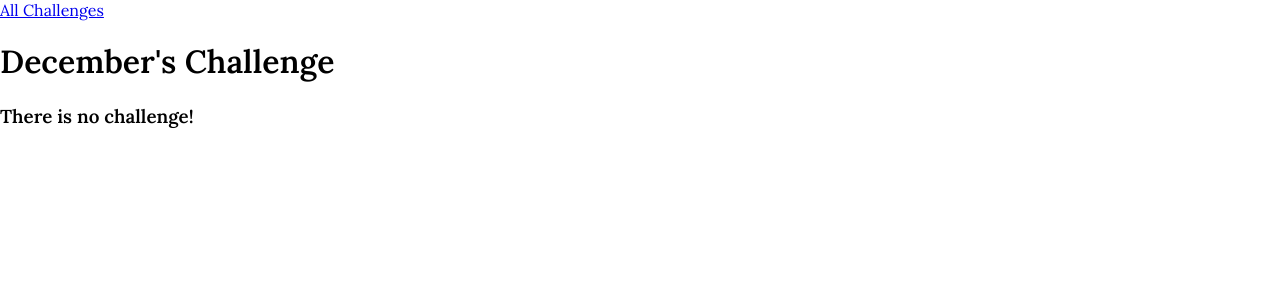
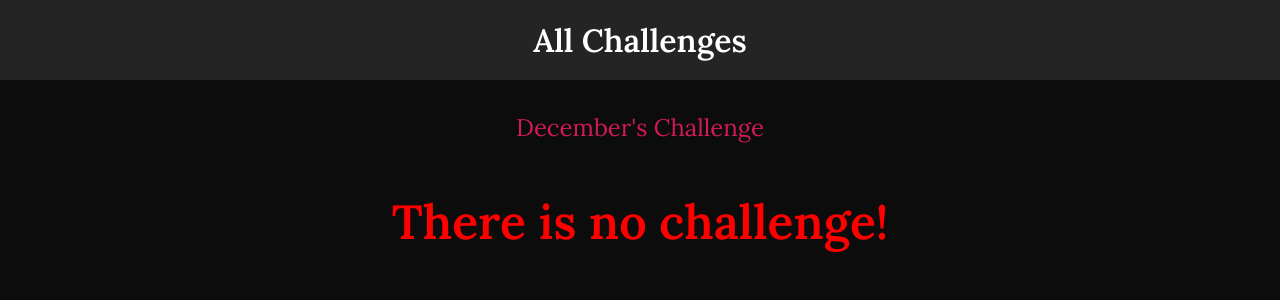
Before and after one commit to unchaineddev/monthly-challenges-app, a Django app: page /challenge/december in a window 1280 px wide. Shown: the top 300 px of the page. Run offline with Django 4.2, Linux system fonts and the light colour scheme.

Commit message:
adding final css

```diff
--- /dev/null
+++ b/challenge/static/challenges/main.css
@@ -0,0 +1,55 @@
+h1, h2 {
+    text-align: center;
+    font-weight: bold;
+    color: rgb(160, 240, 240);
+}
+
+
+h1{
+    font-size: 1.5rem;
+    margin: 2rem 0 1rem 0;
+    font-weight: normal;
+    color: rgb(211, 26, 88);
+}
+
+
+h2{
+    font-size: 3rem;
+}
+
+
+.fallback {
+    font-size: 3rem;
+    text-align: center;
+    color: red;
+    font-weight: bold;
+}
+
+
+
+/* Header */
+
+header {
+    width: 100%;
+    height: 5rem;
+    background-color: rgb(37, 36, 36);
+}
+
+header nav{
+    width: 100%;
+    height: 100%;
+    display: flex;
+    justify-content: center;
+    align-items: center;
+}
+
+header nav a {
+    color: white;
+    font-size: 2rem;
+    font-weight: bold;
+    text-decoration: none;
+}
+
+header nav a:hover, header nav li:active {
+    color: rgb(228, 25, 177);
+}
--- a/challenge/templates/challenge/main.html
+++ b/challenge/templates/challenge/main.html
@@ -1,6 +1,13 @@
 {% extends 'base.html' %}
+{% load static %}
 
 {% block title %}Monthly Challenges 2024{% endblock title %}
+
+
+{% block css-block %}
+{% comment %} <link rel="stylesheet" href="{% static 'challenges/style.css' %}"> {% endcomment %}
+<link rel="stylesheet" href="{% static 'challenges/main.css' %}">
+{% endblock css-block %}
 
 {% block content %}
 
@@ -11,7 +18,7 @@
     {% if text is not None %}
         <h2>{{ text }}</h2>
     {% else %}
-        <h3>There is no challenge!</h3>
+        <p class="fallback">There is no challenge!</p>
     {% endif %}
 
 {% endblock content %}
--- a/static/styles.css
+++ b/static/styles.css
@@ -6,4 +6,5 @@ html{
 
 body{
     margin: 0;
+    background-color: rgb(12, 12, 12);
 }
```
Also changed, not shown: challenge/static/challenges/style.css (+61 -1 lines).
